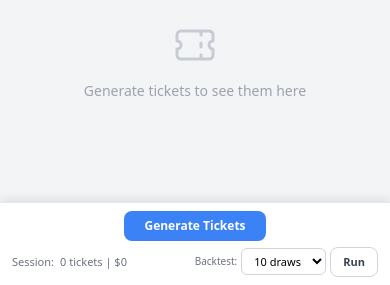
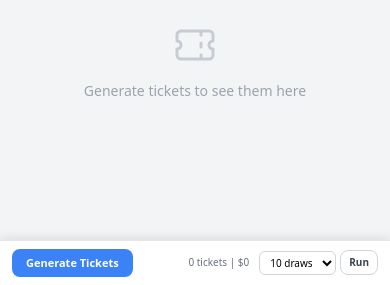
Before and after one commit to dkingfx/JackpotLab, a Flask app: page / in a window 390 px wide. Shown: the part 1149-1434 px from the top of the page. Run offline with Flask 2, Linux system fonts and the light colour scheme; some libraries are stand-ins or nearby versions.

Commit message:
Single-row mobile footer - button left, controls right
All footer elements now on one row on mobile:
- Generate button on left
- Session count and backtest controls on right
- Hidden labels (Session:/Backtest:) to save space

🤖 Generated with [Claude Code](https://claude.com/claude-code)

Co-Authored-By: Claude <noreply@anthropic.com>

```diff
--- a/templates/index.html
+++ b/templates/index.html
@@ -822,27 +822,34 @@
 
         @media (max-width: 640px) {
             .action-footer {
-                flex-direction: column;
-                gap: 6px;
+                flex-direction: row;
+                align-items: center;
+                justify-content: space-between;
+                gap: 8px;
                 padding: 8px 12px;
             }
-            .action-btn {
+            .action-btn.primary {
                 width: auto;
-                padding: 6px 20px;
-                font-size: 12px;
+                padding: 6px 14px;
+                font-size: 11px;
+                flex-shrink: 0;
             }
             .action-btn.secondary {
                 width: auto;
-                padding: 6px 12px;
-                font-size: 11px;
+                padding: 4px 8px;
+                font-size: 10px;
             }
             .footer-row {
                 flex-direction: row;
-                justify-content: space-between;
-                gap: 8px;
+                justify-content: flex-end;
+                gap: 10px;
+                flex: 1;
             }
             .session-info {
-                font-size: 11px;
+                font-size: 10px;
+            }
+            .session-label {
+                display: none;
             }
             .backtest-group {
                 padding: 0;
@@ -851,12 +858,12 @@
                 border: none;
             }
             .action-select {
-                padding: 4px 8px;
-                font-size: 11px;
-                min-width: 70px;
+                padding: 3px 6px;
+                font-size: 10px;
+                min-width: 60px;
             }
             .action-label {
-                font-size: 10px;
+                display: none;
             }
             /* Mobile form elements */
             .stat-card {
```
Also changed, not shown: static/index.html (+21 -14 lines).
